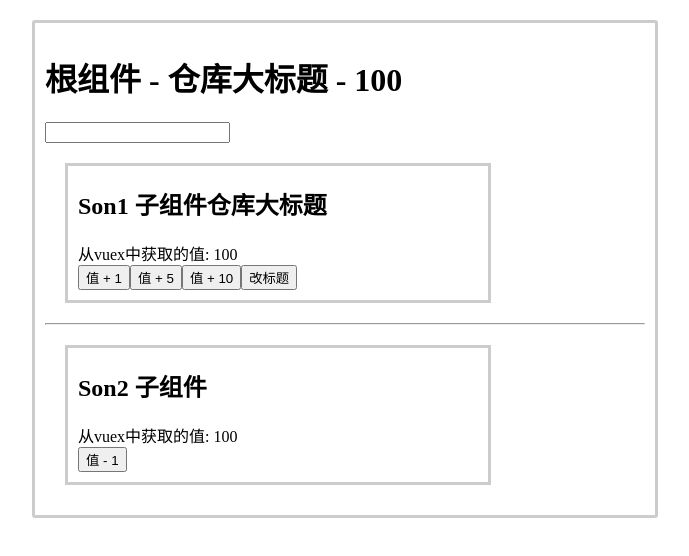
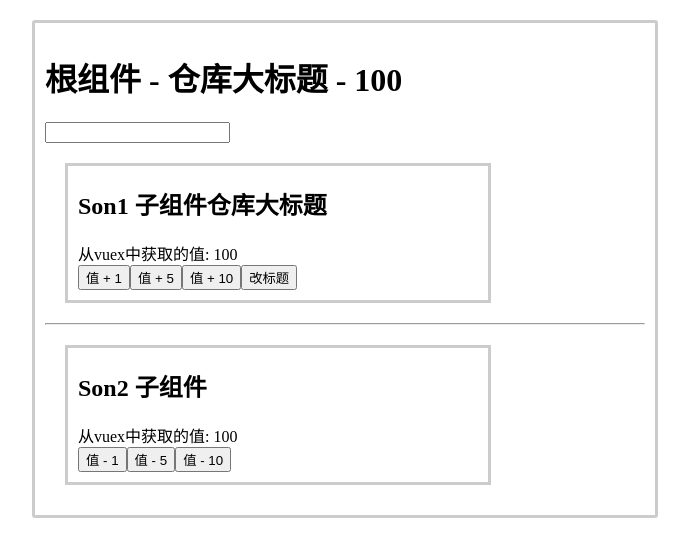
Before and after one commit to wlpzio/day07, a Vue app: page / in a window 1280 px wide. Shown: the top 556 px of the page, without its empty margins (295-984 px from the left). Built offline with nearby package versions, Linux system fonts and the light colour scheme.

Commit message:
mutations减1，5，10练习

```diff
--- a/src/components/Son2.vue
+++ b/src/components/Son2.vue
@@ -4,7 +4,9 @@
     从vuex中获取的值:
     <label>{{ count }}</label>
     <br/>
-    <button @click="handleSub">值 - 1</button>
+    <button @click="handleSub(1)">值 - 1</button>
+    <button @click="handleSub(5)">值 - 5</button>
+    <button @click="handleSub(10)">值 - 10</button>
   </div>
 </template>
 
@@ -20,8 +22,8 @@ export default {
     console.log(this.$store.state.count)
   },
   methods: {
-    handleSub () {
-      console.log(this.$store.state.count)
+    handleSub (n) {
+      this.$store.commit('subCount', n)
     }
   }
 }
--- a/src/store/index.js
+++ b/src/store/index.js
@@ -26,6 +26,9 @@ const store = new Vuex.Store({
     // },
     changeTitle (state, newtitle) {
       state.title = newtitle
+    },
+    subCount (state, n) {
+      state.count -= n
     }
   }
 })
```
